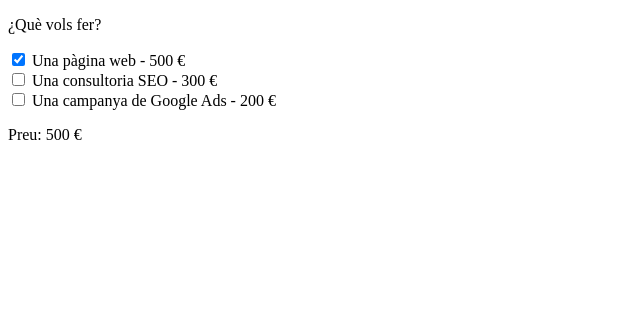
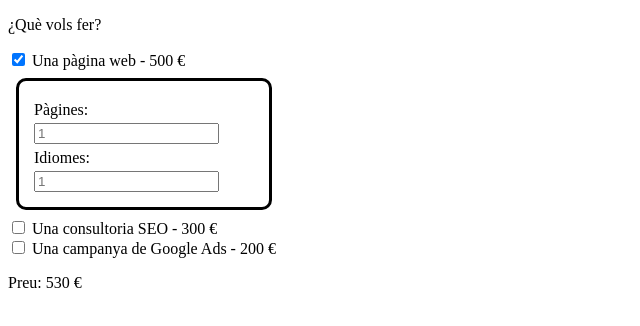
Before and after one commit to jsboquet/Sprint-7_ITAcademy, a React (Create React App) app in the folder pressupost/: page /pressupost in a window 1280 px wide. Both pictures are taken after a click on the checkbox 18 px from the left and 59 px from the top of the page. Shown: the top 326 px of the page, without its empty margins (0-640 px from the left). Built offline with nearby package versions, Linux system fonts and the light colour scheme.

Commit message:
Exercici 2 !

```diff
--- a/pressupost/package.json
+++ b/pressupost/package.json
@@ -8,7 +8,8 @@
     "@testing-library/user-event": "^13.5.0",
     "react": "^18.2.0",
     "react-dom": "^18.2.0",
-    "react-scripts": "5.0.1",
+    "react-scripts": "^5.0.1",
+    "styled-components": "^5.3.5",
     "web-vitals": "^2.1.4"
   },
   "scripts": {
--- a/pressupost/src/App.js
+++ b/pressupost/src/App.js
@@ -1,10 +1,13 @@
 import { useState } from "react";
+import Panell from "./components/Panell";
 
 function App() {
+
+  // Checkbox inputs del formulari
   const [serveis, setServeis] = useState({
     web: false,
     seo: false,
-    ads: false
+    ads: false,
   });
 
   const [pressu, setPressu] = useState(0);
@@ -12,11 +15,36 @@ function App() {
   const handleInputChange = (event) => {
     setServeis({
       ...serveis,
-      [event.target.name] : event.target.checked
-    })
+      [event.target.name]: event.target.checked,
+    });
     setPressu(
-      event.target.checked ? pressu + parseInt(event.target.value) : pressu - parseInt(event.target.value)
-    )
+      event.target.checked
+        ? pressu + parseInt(event.target.value)
+        : pressu - parseInt(event.target.value)
+    );
+  };
+
+  // Text inputs del panell que apareix amb el checkbox "web"
+  const [details, setDetails] = useState({
+    pagines: 1,
+    idiomes: 1,
+  });
+
+  const handleDetailsChange = (event) => {
+    if (event.target.value.match("^[0-9]+$")) {
+      setDetails({
+        ...details,
+        [event.target.name]: parseInt(event.target.value),
+      });
+    }
+  };
+
+  const calcDetails = () => {
+    let result = 0;
+    if (serveis.web) {
+      result = details.idiomes * details.pagines * 30;
+    }
+    return result;
   };
 
   return (
@@ -30,6 +58,16 @@ function App() {
       />
       <label for="web"> Una pàgina web - 500 €</label>
       <br />
+      {serveis.web ? (
+        <Panell>
+          <label for="pagines">Pàgines: </label>
+          <input type="text" name="pagines" onInput={handleDetailsChange} placeholder="1"/>
+          <label for="idiomes">Idiomes: </label>
+          <input type="text" name="idiomes" onInput={handleDetailsChange} placeholder="1"/>
+        </Panell>
+      ) : (
+        <></>
+      )}
       <input
         type="checkbox"
         name="seo"
@@ -46,7 +84,7 @@ function App() {
       />
       <label for="ads"> Una campanya de Google Ads - 200 €</label>
       <br />
-      <p>Preu: {pressu} €</p>
+      <p>Preu: {pressu + calcDetails()} €</p>
     </>
   );
 }
--- /dev/null
+++ b/pressupost/src/components/Panell/Panell.js
@@ -0,0 +1,10 @@
+import { Panell as StyledPanell } from "./Panell.styles";
+
+function Panell ({children}) {
+  return (
+  <StyledPanell>
+    {children}
+  </StyledPanell>
+)};
+
+export default Panell;
--- /dev/null
+++ b/pressupost/src/components/Panell/Panell.styles.js
@@ -0,0 +1,13 @@
+import styled from "styled-components";
+
+export const Panell = styled.div`
+  display: flex;
+  margin: 8px;
+  flex-flow: row wrap;
+  justify-content: space-between;
+  width: 220px;
+  padding: 15px;
+  border: 3px solid black;
+  border-radius: 10px;
+  line-height: 1.7;
+`;
--- /dev/null
+++ b/pressupost/src/components/Panell/index.js
@@ -0,0 +1,3 @@
+import Panell from "./Panell";
+
+export default Panell;
```
Also changed, not shown: 1 other file (tests, documents, lock files or other folders).
